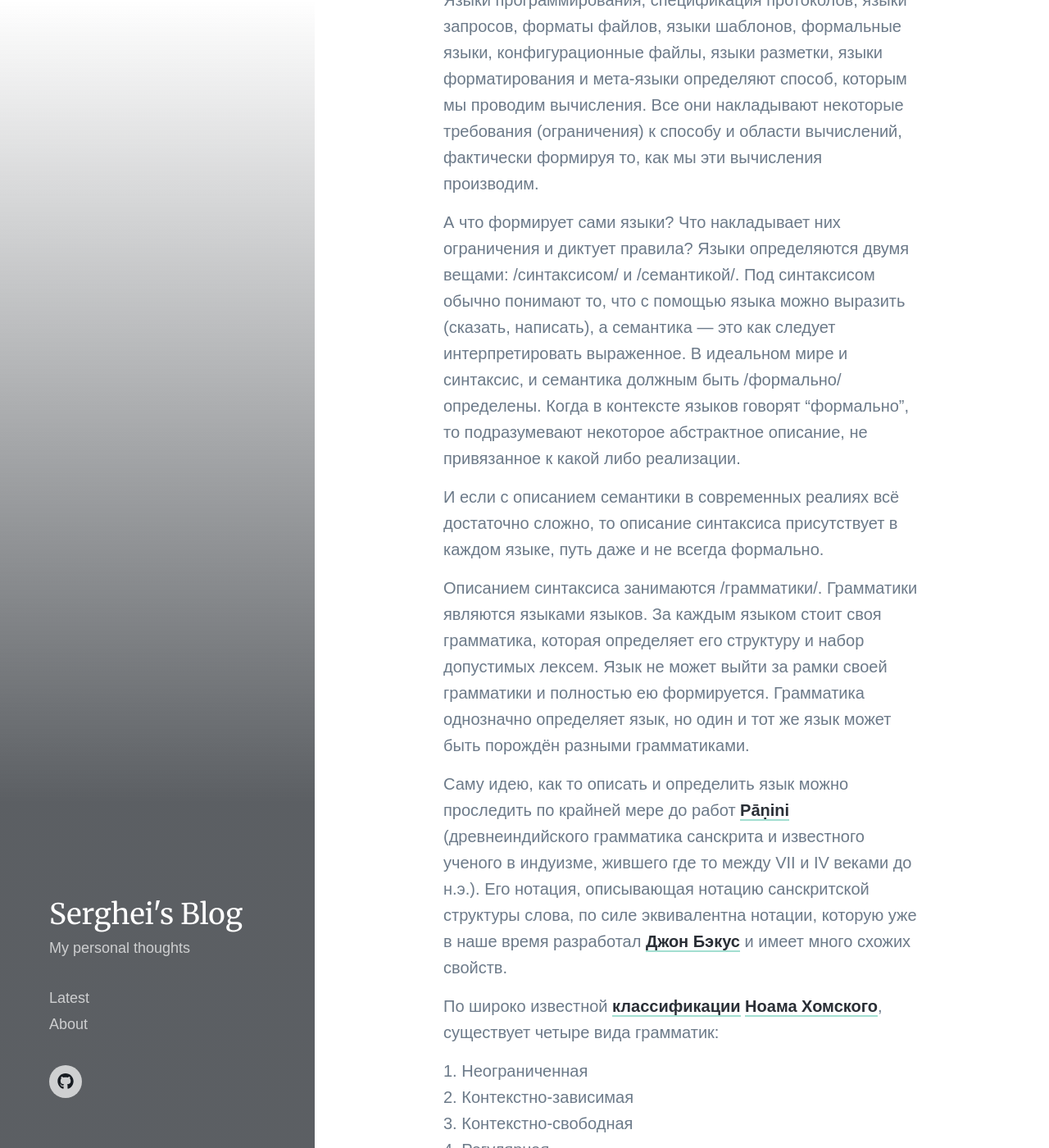
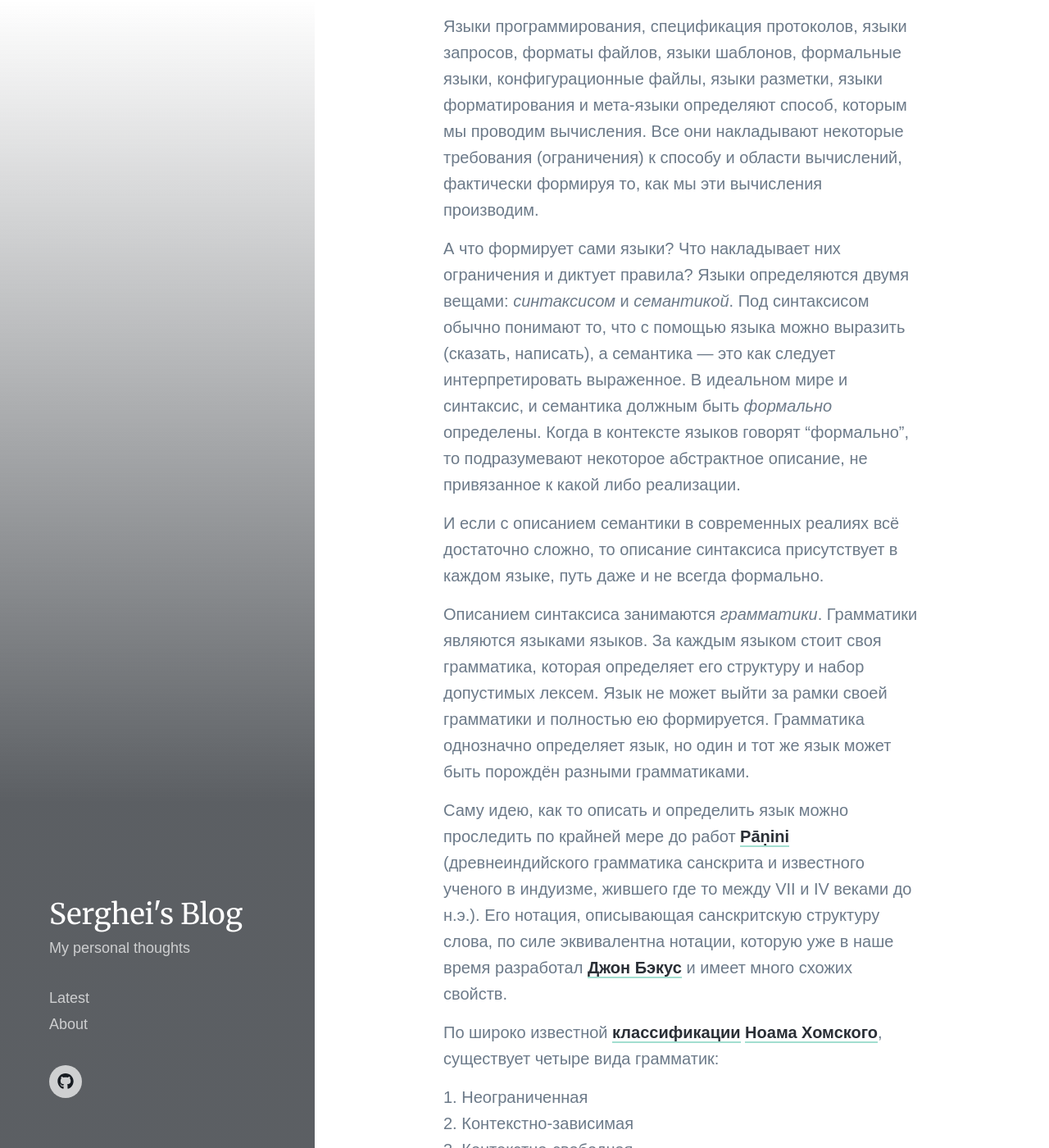
Before and after one commit to sergeyklay/blog, a Jekyll site: the page built from _posts/2019-03-19-язык-языков-часть-первая.md, in a window 1280 px wide and 1400 px high, scrolled down 2465 px. Shown: the whole window at 82% size. Built offline with Jekyll 4.4.1, drawn with Linux system fonts in a browser that asks for light colours; nearby versions of some CDN libraries; some web fonts are replaced; a style sheet for code colours, icons or effects is not loaded; some of the changed text lies outside the part shown.

Commit message:
Update Post “2019-03-19-язык-языков-часть-первая”

```diff
--- a/_posts/2019-03-19-язык-языков-часть-первая.md
+++ b/_posts/2019-03-19-язык-языков-часть-первая.md
@@ -39,13 +39,13 @@ excerpt: >-
 
 Языки программирования, спецификация протоколов, языки запросов, форматы файлов, языки шаблонов, формальные языки, конфигурационные файлы, языки разметки, языки форматирования и мета-языки определяют способ, которым мы проводим вычисления. Все они накладывают некоторые требования (ограничения) к способу и области вычислений, фактически формируя то, как мы эти вычисления производим.
 
-А что формирует сами языки? Что накладывает них ограничения и диктует правила? Языки определяются двумя вещами: /синтаксисом/ и /семантикой/. Под синтаксисом обычно понимают то, что с помощью языка можно выразить (сказать, написать), а семантика — это как следует интерпретировать выраженное. В идеальном мире и синтаксис, и семантика должным быть /формально/ определены. Когда в контексте языков говорят "формально", то подразумевают некоторое абстрактное описание, не привязанное к какой либо реализации.
+А что формирует сами языки? Что накладывает них ограничения и диктует правила? Языки определяются двумя вещами: _синтаксисом_ и _семантикой_. Под синтаксисом обычно понимают то, что с помощью языка можно выразить (сказать, написать), а семантика — это как следует интерпретировать выраженное. В идеальном мире и синтаксис, и семантика должным быть _формально_ определены. Когда в контексте языков говорят "формально", то подразумевают некоторое абстрактное описание, не привязанное к какой либо реализации.
 
 И если с описанием семантики в современных реалиях всё достаточно сложно, то описание синтаксиса присутствует в каждом языке, путь даже и не всегда формально.
 
-Описанием синтаксиса занимаются /грамматики/. Грамматики являются языками языков. За каждым языком стоит своя грамматика, которая определяет его структуру и набор допустимых лексем. Язык не может выйти за рамки своей грамматики и полностью ею формируется. Грамматика однозначно определяет язык, но один и тот же язык может быть порождён разными грамматиками.
+Описанием синтаксиса занимаются _грамматики_. Грамматики являются языками языков. За каждым языком стоит своя грамматика, которая определяет его структуру и набор допустимых лексем. Язык не может выйти за рамки своей грамматики и полностью ею формируется. Грамматика однозначно определяет язык, но один и тот же язык может быть порождён разными грамматиками.
 
-Саму идею, как то описать и определить язык можно проследить по крайней мере до работ [Pāṇini](https://en.wikipedia.org/wiki/P%C4%81%E1%B9%87ini) (древнеиндийского грамматика санскрита и известного ученого в индуизме, жившего где то между VII и IV веками до н.э.). Его нотация, описывающая нотацию санскритской структуры слова, по силе эквивалентна нотации, которую уже в наше время разработал [Джон Бэкус](https://en.wikipedia.org/wiki/John_Backus) и имеет много схожих свойств.
+Саму идею, как то описать и определить язык можно проследить по крайней мере до работ [Pāṇini](https://en.wikipedia.org/wiki/P%C4%81%E1%B9%87ini) (древнеиндийского грамматика санскрита и известного ученого в индуизме, жившего где то между VII и IV веками до н.э.). Его нотация, описывающая санскритскую структуру слова, по силе эквивалентна нотации, которую уже в наше время разработал [Джон Бэкус](https://en.wikipedia.org/wiki/John_Backus) и имеет много схожих свойств.
 
 По широко известной [классификации](https://en.wikipedia.org/wiki/Chomsky_hierarchy) [Ноама Хомского](https://en.wikipedia.org/wiki/Noam_Chomsky), существует четыре вида грамматик:
 
```
Also changed, not shown: other parts of _posts/2019-03-19-язык-языков-часть-первая.md (+3 -3 lines).
